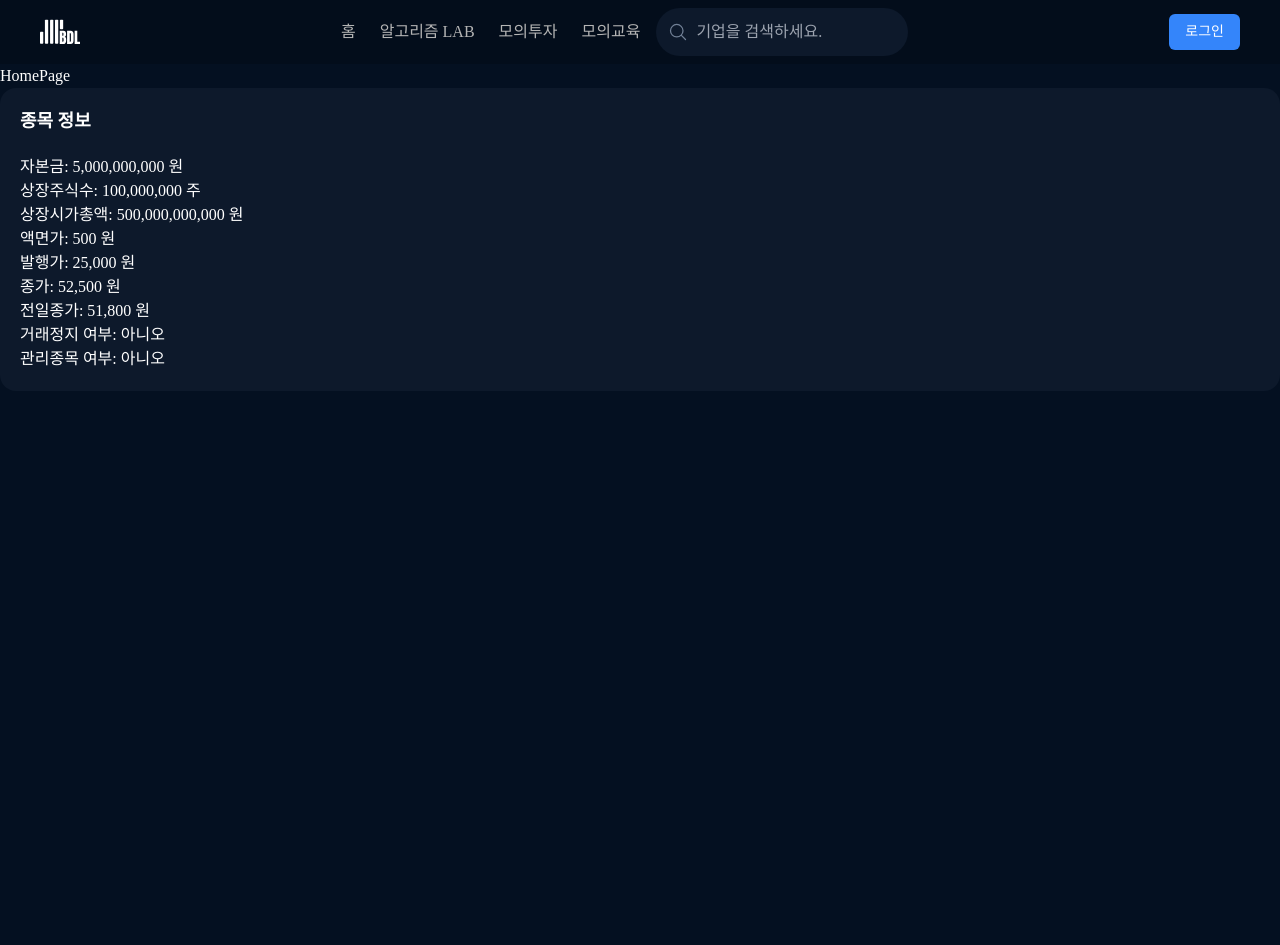
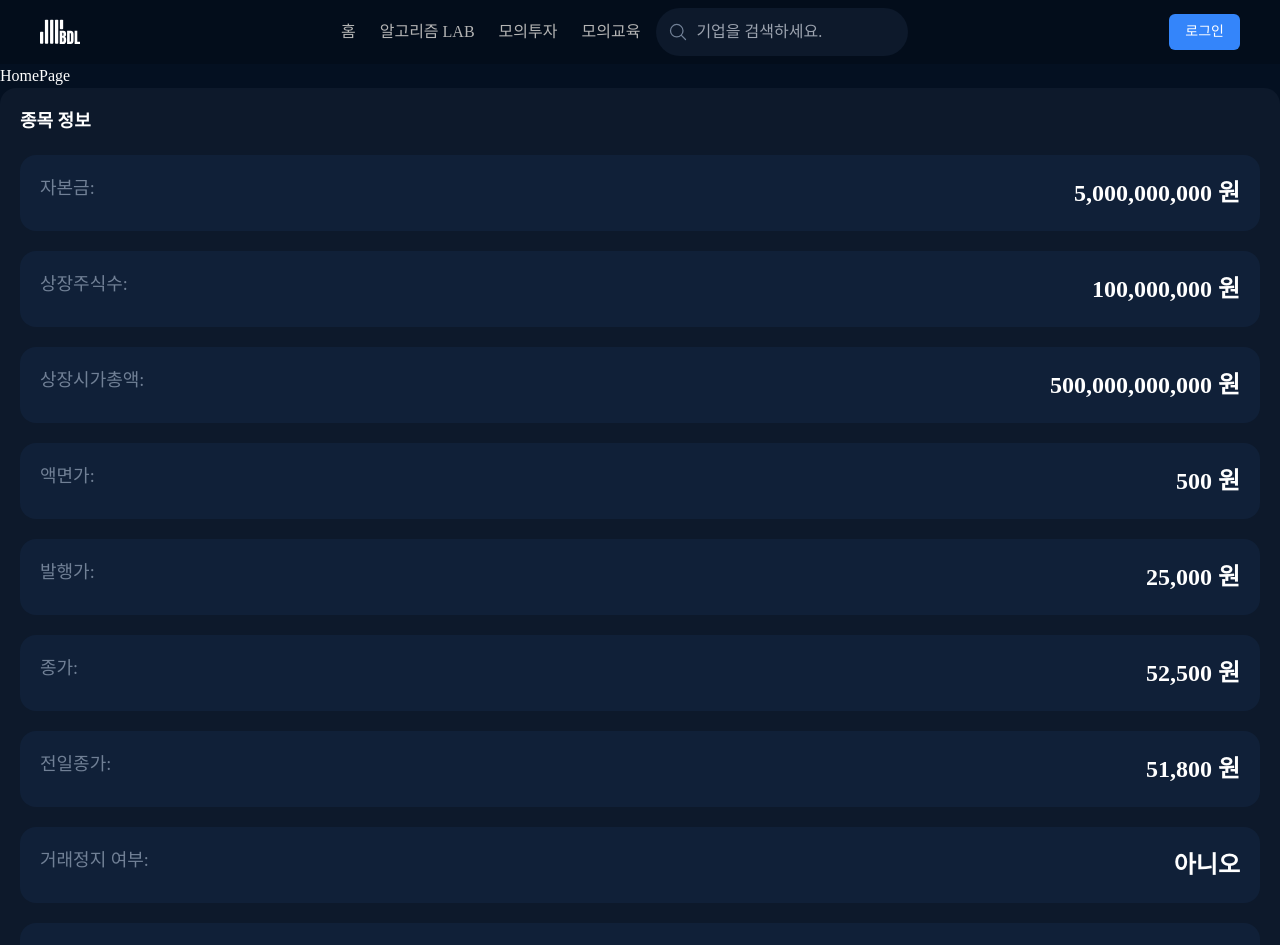
Before and after one commit to dnwnsrb11/BDL-frontend, a React (Vite) app: page / in a window 1280 px wide. Shown: the top 945 px of the page. Before the commit the page ends 800 px from the top, so only its background shows below. Built offline with nearby package versions, Linux system fonts and the light colour scheme; a web font is replaced by a local one.

Commit message:
desgin:기본 스타일링 작업-리스트

```diff
--- a/src/components/mock-investment/stock-info-detail/stock-info-detail-list.tsx
+++ b/src/components/mock-investment/stock-info-detail/stock-info-detail-list.tsx
@@ -1,21 +1,56 @@
 import { stockInfoDetail } from '@/components/mock-investment/stock-info-detail/stock-info-detail';
+import { formatThousandSeparator } from '@/lib/formatThousandSeparator';
 
 interface StockInfoDetailListProps {
   data: stockInfoDetail; // 타입 이름을 맞춰야 함
 }
 
 export const StockInfoDetailList = ({ data }: StockInfoDetailListProps) => {
+  const divStyle = 'flex justify-between rounded-2xl bg-[#102038] px-[20px] py-[20px]';
   return (
-    <div>
-      <div>자본금: {data.capital.toLocaleString()} 원</div>
-      <div>상장주식수: {data.listedSharesCnt.toLocaleString()} 주</div>
-      <div>상장시가총액: {data.listedCapitalAmount.toLocaleString()} 원</div>
-      <div>액면가: {data.parValue.toLocaleString()} 원</div>
-      <div>발행가: {data.issuePrice.toLocaleString()} 원</div>
-      <div>종가: {data.closePrice.toLocaleString()} 원</div>
-      <div>전일종가: {data.previousClosePrice.toLocaleString()} 원</div>
-      <div>거래정지 여부: {data.isTradingStop ? '예' : '아니오'}</div>
-      <div>관리종목 여부: {data.isAdministrationItem ? '예' : '아니오'}</div>
+    <div className="flex flex-col gap-[20px]">
+      <div className={divStyle}>
+        <span className="text-[18px] text-border-color">자본금:</span>
+        <span className="text-[24px] font-bold">{formatThousandSeparator(data.capital)} 원</span>
+      </div>
+      <div className={divStyle}>
+        <span className="text-[18px] text-border-color">상장주식수:</span>
+        <span className="text-[24px] font-bold">
+          {formatThousandSeparator(data.listedSharesCnt)} 원
+        </span>
+      </div>
+      <div className={divStyle}>
+        <span className="text-[18px] text-border-color">상장시가총액:</span>
+        <span className="text-[24px] font-bold">
+          {formatThousandSeparator(data.listedCapitalAmount)} 원
+        </span>
+      </div>
+      <div className={divStyle}>
+        <span className="text-[18px] text-border-color">액면가:</span>
+        <span className="text-[24px] font-bold">{formatThousandSeparator(data.parValue)} 원</span>
+      </div>
+      <div className={divStyle}>
+        <span className="text-[18px] text-border-color">발행가:</span>
+        <span className="text-[24px] font-bold">{formatThousandSeparator(data.issuePrice)} 원</span>
+      </div>
+      <div className={divStyle}>
+        <span className="text-[18px] text-border-color">종가:</span>
+        <span className="text-[24px] font-bold">{formatThousandSeparator(data.closePrice)} 원</span>
+      </div>
+      <div className={divStyle}>
+        <span className="text-[18px] text-border-color">전일종가:</span>
+        <span className="text-[24px] font-bold">
+          {formatThousandSeparator(data.previousClosePrice)} 원
+        </span>
+      </div>
+      <div className={divStyle}>
+        <span className="text-[18px] text-border-color">거래정지 여부:</span>
+        <span className="text-[24px] font-bold">{data.isTradingStop ? '예' : '아니오'}</span>
+      </div>
+      <div className={divStyle}>
+        <span className="text-[18px] text-border-color">관리종목 여부:</span>
+        <span className="text-[24px] font-bold">{data.isAdministrationItem ? '예' : '아니오'}</span>
+      </div>
     </div>
   );
 };
```
